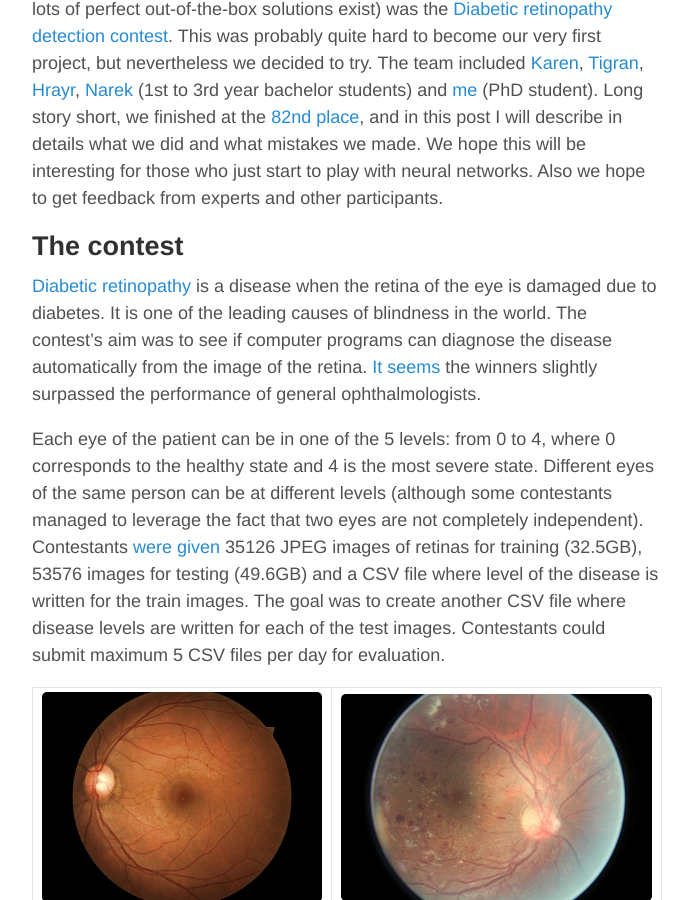
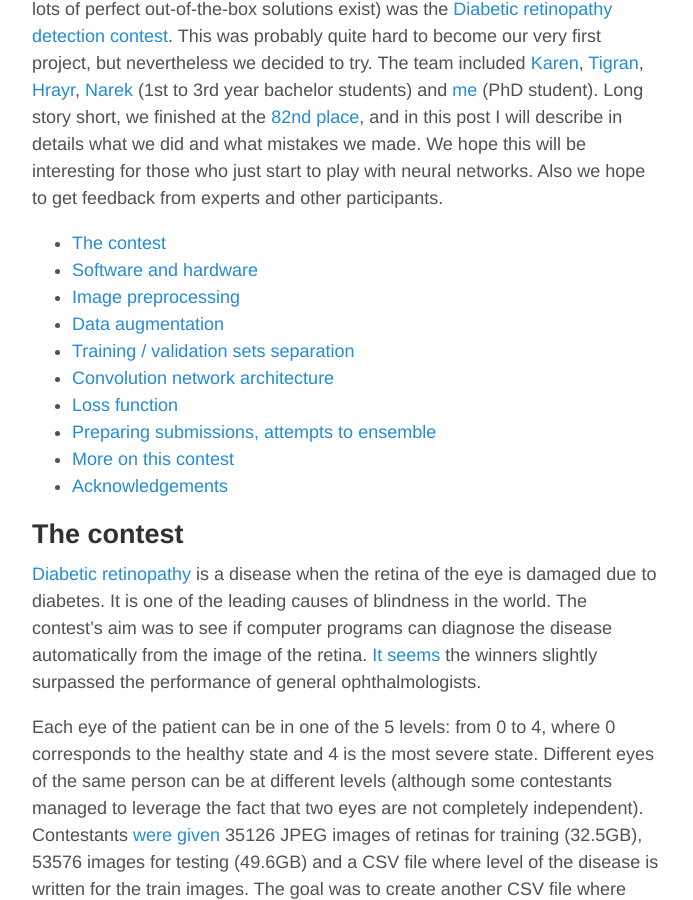
Before and after one commit to YerevaNN/yerevann.github.io, a Jekyll site: the page built from _posts/2015-08-15-diabetic-retinopathy-detection-contest-what-we-did-wrong.md, in a window 1280 px wide and 900 px high, scrolled down 365 px. Shown: the whole window, without its empty margins (293-986 px from the left). Built offline with Jekyll 4.4.1, drawn with Linux system fonts in a browser that asks for light colours; comment, search, counter and statistics services are not loaded; some of the changed text lies outside the part shown.

Commit message:
retinopathy post - resized images + TOC attempt

```diff
--- a/_posts/2015-08-15-diabetic-retinopathy-detection-contest-what-we-did-wrong.md
+++ b/_posts/2015-08-15-diabetic-retinopathy-detection-contest-what-we-did-wrong.md
@@ -5,6 +5,8 @@
 
 After watching the [awesome video course by Hugo Larochelle](https://www.youtube.com/playlist?list=PL6Xpj9I5qXYEcOhn7TqghAJ6NAPrNmUBH) on neural nets (more on this in the [previous post]({% post_url 2015-07-30-getting-started-with-neural-networks %})) we decided to test our knowledge on some computer vision contest. We looked at [Kaggle](https://www.kaggle.com/competitions) and the only active competition related to computer vision (except for the [digit recognizer contest](https://www.kaggle.com/c/digit-recognizer), for which lots of perfect out-of-the-box solutions exist) was the [Diabetic retinopathy detection contest](https://www.kaggle.com/c/diabetic-retinopathy-detection). This was probably quite hard to become our very first project, but nevertheless we decided to try. The team included [Karen](https://www.linkedin.com/in/mahnerak), [Tigran](https://www.linkedin.com/in/galstyantik), [Hrayr](https://github.com/Harhro94), [Narek](https://www.linkedin.com/pub/narek-hovsepyan/86/b35/380) (1st to 3rd year bachelor students) and [me](https://github.com/Hrant-Khachatrian) (PhD student). Long story short, we finished at the [82nd place](https://www.kaggle.com/c/diabetic-retinopathy-detection/leaderboard), and in this post I will describe in details what we did and what mistakes we made. We hope this will be interesting for those who just start to play with neural networks. Also we hope to get feedback from experts and other participants.
 
+* TOC
+{:toc}
 
 ## The contest
 [Diabetic retinopathy](https://en.wikipedia.org/wiki/Diabetic_retinopathy) is a disease when the retina of the eye is damaged due to diabetes. It is one of the leading causes of blindness in the world. The contest's aim was to see if computer programs can diagnose the disease automatically from the image of the retina. [It seems](https://www.kaggle.com/c/diabetic-retinopathy-detection/forums/t/15605/human-performance-on-the-competition-data-set) the winners slightly surpassed the performance of general ophthalmologists.
@@ -38,7 +40,7 @@
 |![healthy eye](/public/2015-08-15/orig-35297_left-0.jpeg "healthy eye") | ![_edge_, recognized as level 4](/public/2015-08-15/edge-35297_left-0.jpeg "_edge_, recognized as level 4") |
 |![healthy eye](/public/2015-08-15/orig-44330_left-0.jpeg "healthy eye") | ![_edge_, recognized as level 4](/public/2015-08-15/edge-44330_left-0.jpeg "_edge_, recognized as level 4") |
 | --- | --- |
-| Original images of a healthy eyes | Preprocessed versions _(edge)_ recognized as level 4 |
+| Original images of healthy eyes | Preprocessed versions _(edge)_ recognized as level 4 |
 
 So we decided to avoid using filters on the images, to leave all the work to the convolutional network: just resize and convert to one channel image (to save space and memory). We thought that the color information is not very important to detect the disease, although this could be one of our mistakes. Following the discussion at [Kaggle forums](https://www.kaggle.com/c/diabetic-retinopathy-detection/forums/t/13147/rgb-or-grayscale/69138) we decided to use the green channel only. We got our best results (kappa = 0.5) on this dataset. We used prefix _g_ for these images.
 
```
Also changed, not shown: public/2015-08-15/edge-35297_left-0.jpeg, public/2015-08-15/edge-44330_left-0.jpeg.
